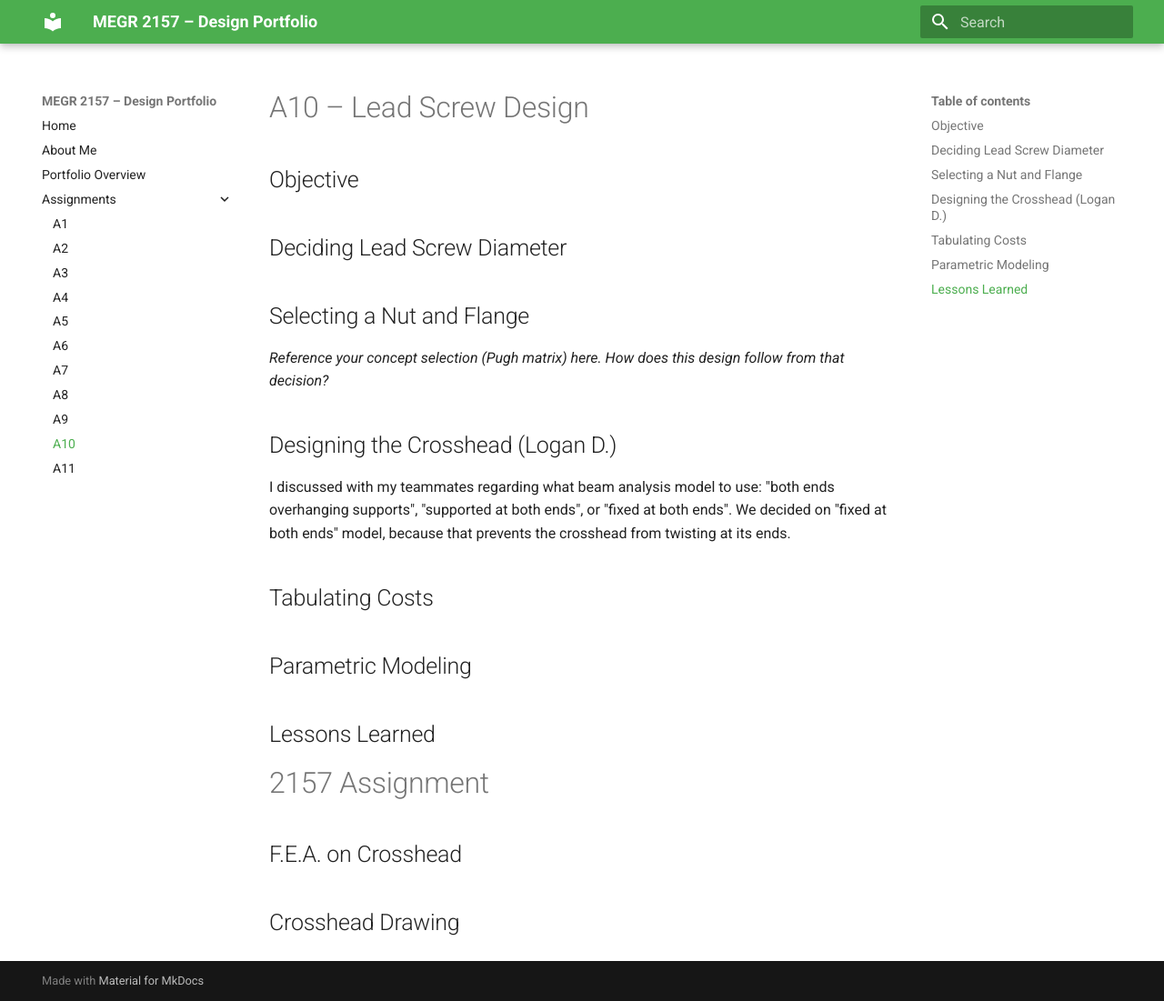
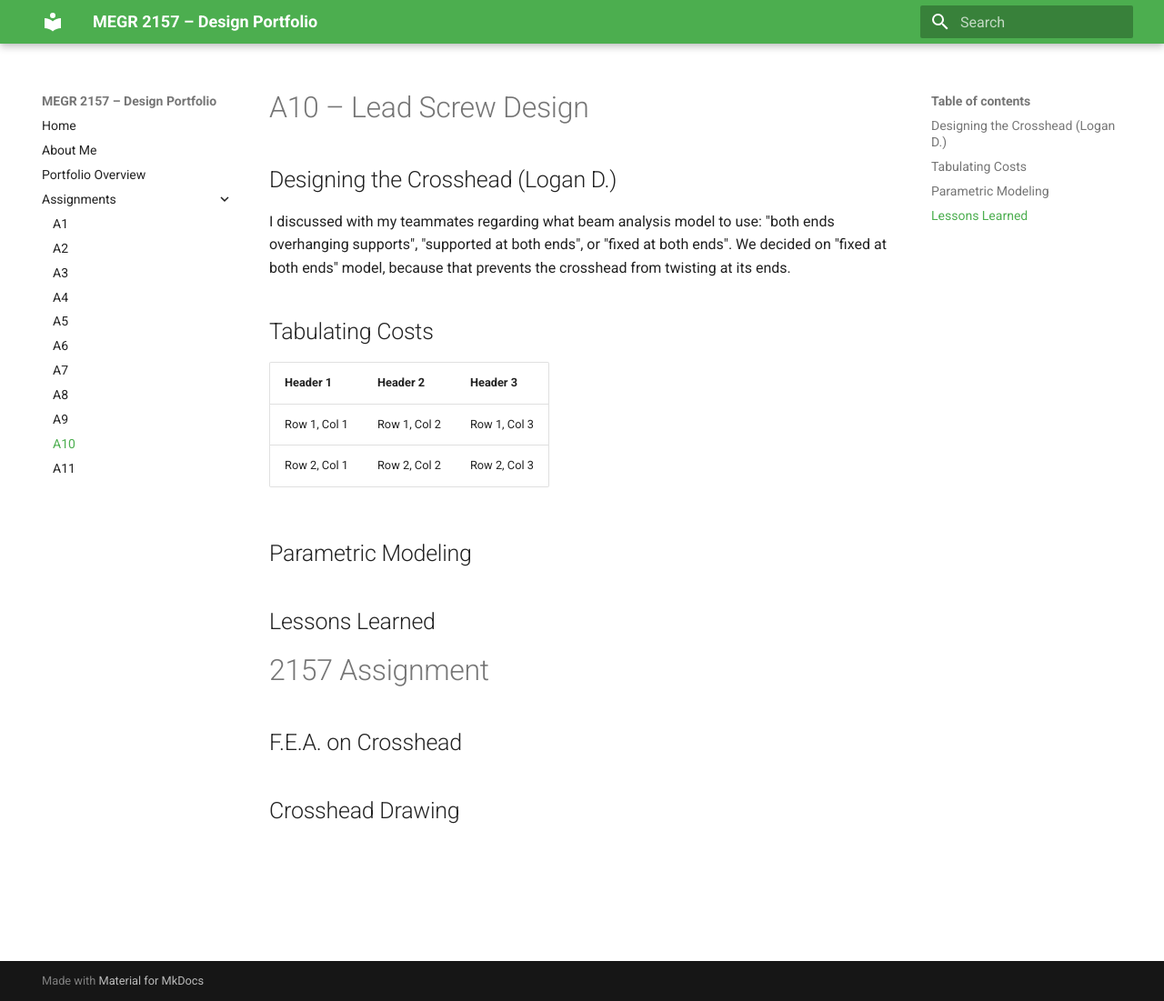
Before and after one commit to Ldreifuss/megr2157-project-portfolio, an MkDocs documentation site: the page built from docs/assignments/A10/index.md, in a window 1280 px wide and 1101 px high. Shown: the whole window at 91% size. Built offline with MkDocs 1.6.1 and Material for MkDocs 9.7.7, drawn with Linux system fonts in a browser that asks for light colours.

Commit message:
Update index.md

```diff
--- a/docs/assignments/A10/index.md
+++ b/docs/assignments/A10/index.md
@@ -1,18 +1,16 @@
 # A10 – Lead Screw Design
 
-## Objective
-
-
-## Deciding Lead Screw Diameter
-
-
-## Selecting a Nut and Flange
-_Reference your concept selection (Pugh matrix) here. How does this design follow from that decision?_
 
 ## Designing the Crosshead (Logan D.)
 I discussed with my teammates regarding what beam analysis model to use: "both ends overhanging supports", "supported at both ends", or "fixed at both ends". We decided on "fixed at both ends" model, because that prevents the crosshead from twisting at its ends.
 
 ## Tabulating Costs
+
+
+| Header 1 | Header 2 | Header 3 |
+| --- | --- | --- |
+| Row 1, Col 1 | Row 1, Col 2 | Row 1, Col 3 |
+| Row 2, Col 1 | Row 2, Col 2 | Row 2, Col 3 |
 
 
 ## Parametric Modeling
```
